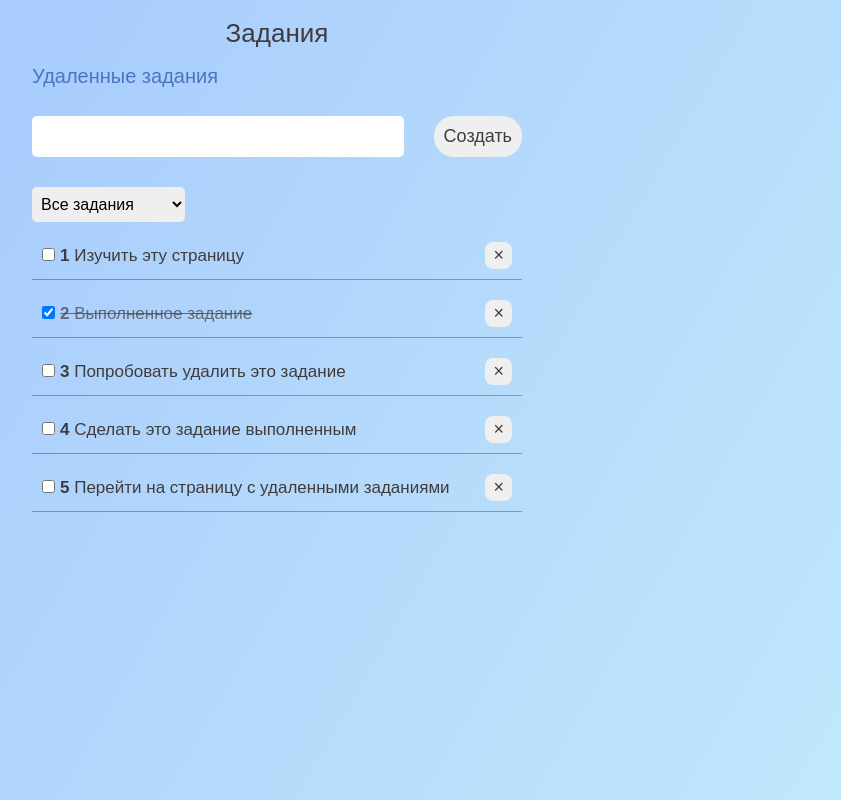
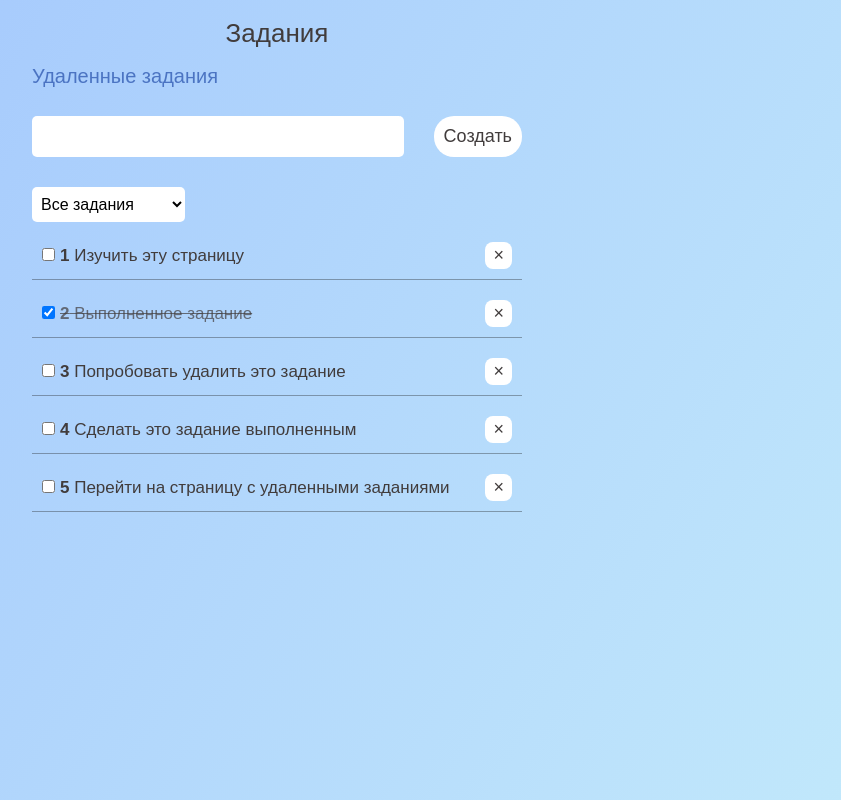
Before and after one commit to DanilovOV/todo-list-vue, a Vue app: page / in a window 1280 px wide. Shown: the whole page, without its empty margins (363-1204 px from the left). Built offline with nearby package versions, Linux system fonts and the light colour scheme.

Commit message:
add styles

```diff
--- a/src/components/AddTodo.vue
+++ b/src/components/AddTodo.vue
@@ -36,6 +36,7 @@ form {
   justify-content: space-between;
 }
 input {
+  background-color: white;
   padding: 4px 10px;
   flex: 1 0 auto;
   margin-right: 30px;
@@ -43,6 +44,7 @@ input {
   border-radius: 5px;
 }
 button {
+  background-color: white;
   padding: 10px;
   font-size: 18px;
   border-radius: 20px;
--- a/src/components/TodoItem.vue
+++ b/src/components/TodoItem.vue
@@ -55,6 +55,7 @@ input {
   cursor: pointer;
 }
 button {
+  background-color: white;
   font-size: 18px;
   padding: 3px 8px;
   border-radius: 30%;
--- a/src/views/Todos.vue
+++ b/src/views/Todos.vue
@@ -50,6 +50,8 @@ export default {
   margin: 20px 0;
 }
 select {
+  background-color: white;
+  color: black;
   font-size: 16px;
   padding: 8px 5px;
   border-radius: 5px;
```
